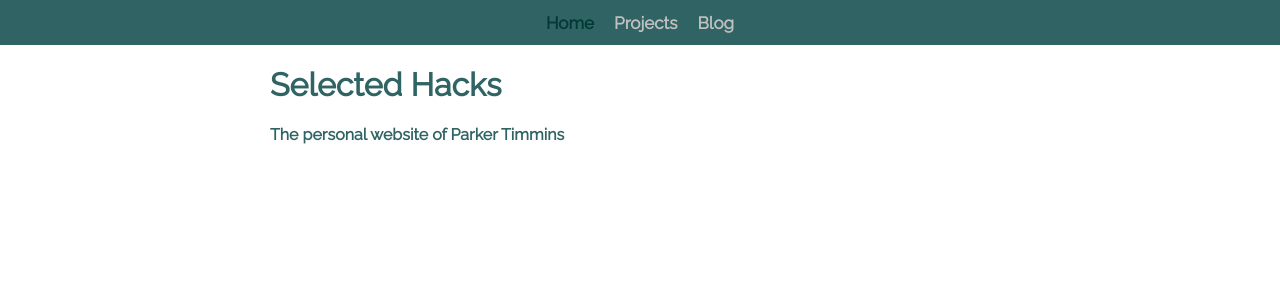
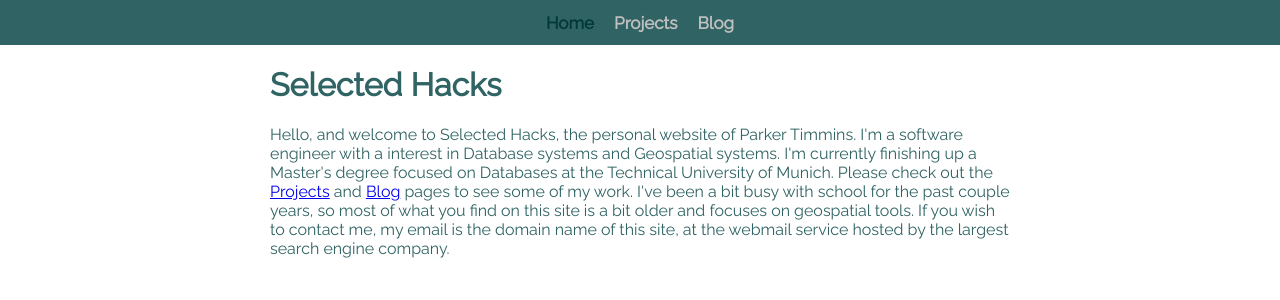
Before and after one commit to parkertimmins/parkertimmins.github.io, a Jekyll site: the page built from index.html, in a window 1280 px wide. Shown: the top 300 px of the page. Built offline with Jekyll 4.4.1, drawn with Linux system fonts in a browser that asks for light colours.

Commit message:
Add blurb to index.html page

```diff
--- a/_sass/main.scss
+++ b/_sass/main.scss
@@ -53,6 +53,10 @@ nav {
 }
 
 h1, h2, h3, h4, h5 {
+	@include wordpress-font;
+}
+
+.intro-blurb {
 	@include wordpress-font;
 }
 
--- a/index.html
+++ b/index.html
@@ -11,7 +11,16 @@ layout: default
   <body>
       <div class="center-column">
         <h1>Selected Hacks</h1>
-        <h4>The personal website of Parker Timmins</h4>
+
+      <div class="intro-blurb">
+Hello, and welcome to Selected Hacks, the personal website of Parker Timmins.
+I'm a software engineer with a interest in Database systems and Geospatial systems.
+I'm currently finishing up a Master's degree focused on Databases at the Technical University of Munich.
+Please check out the <a href="/projects.html">Projects</a> and <a href="/blog.html">Blog</a> pages to see some of my work.
+I've been a bit busy with school for the past couple years, so most of what you find on this site is a bit older and focuses on geospatial tools.
+If you wish to contact me, my email is the domain name of this site, at the webmail service hosted by the largest search engine company.
+      </div>
+
       </div>
   </body>
 </html>
```
Also changed, not shown: 1 other file.
